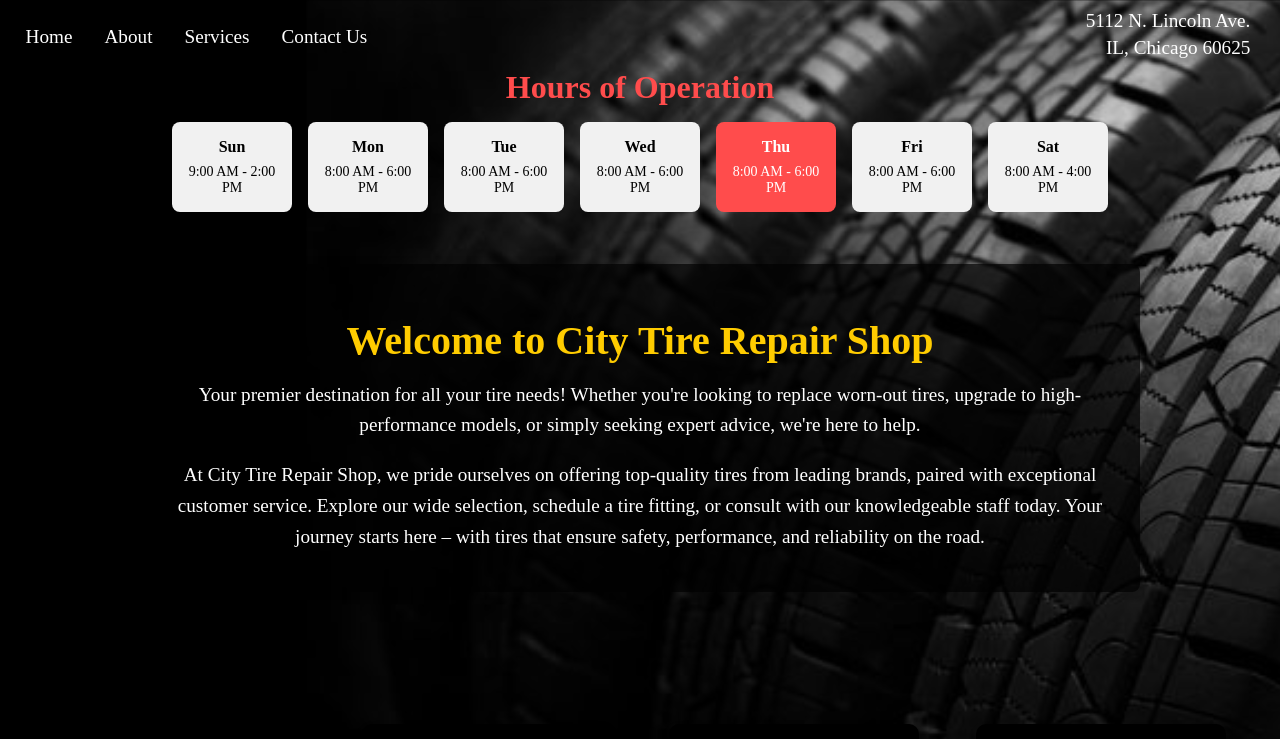
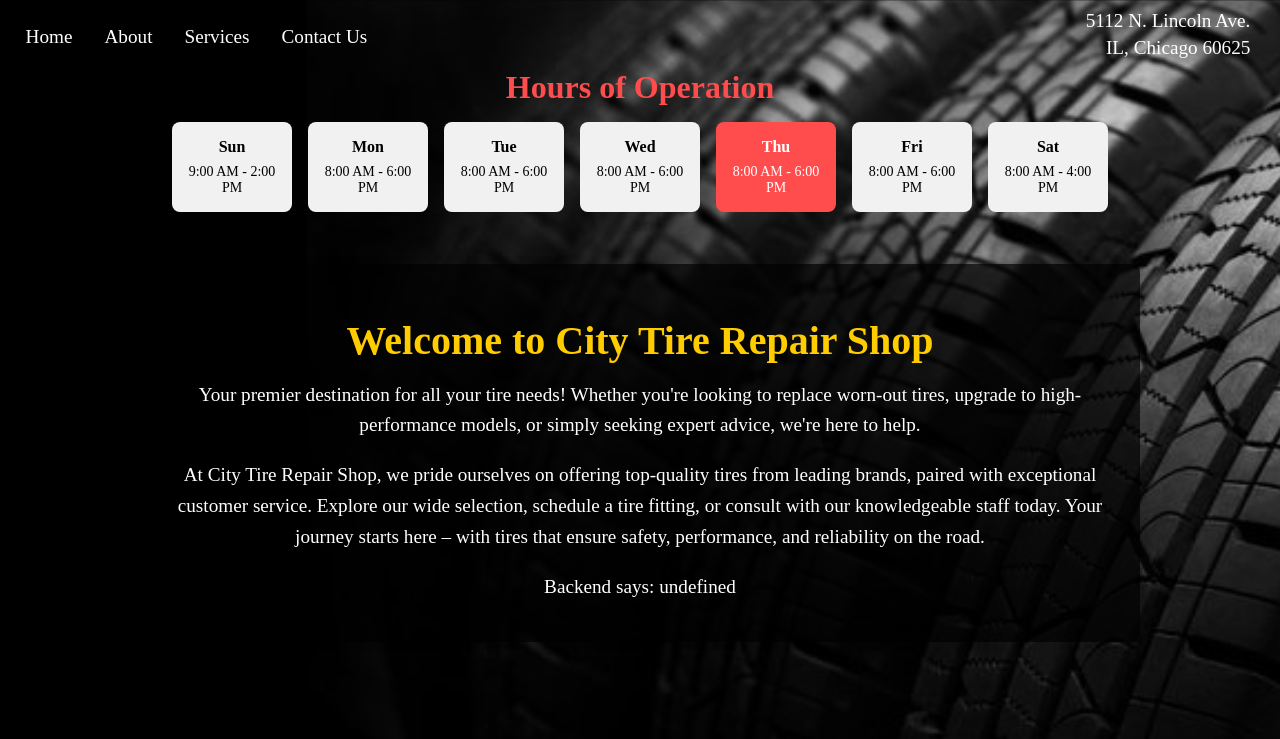
Before and after one commit to berbad/CityTireWebsite, a React (Create React App) app in the folder my-app/: page / in a window 1280 px wide. Shown: the top 739 px of the page. Built offline with nearby package versions, Linux system fonts and the light colour scheme; no server answers.

Commit message:
Port change for Website

```diff
--- a/my-app/src/App.js
+++ b/my-app/src/App.js
@@ -8,7 +8,7 @@ import Login from './pages/Login';
 import Register from './pages/Register';
 import Admin from './pages/Admin';
 import axios from 'axios';
-import config from './config'
+import config from './config';
 import Contact from './pages/Contact';
 
 function App() {
@@ -31,11 +31,12 @@ function App() {
 
   return (
     <Routes>
-      <Route path="/" element={<Home />} />
-      <Route path="/home" element={<Home />} />
+      <Route path="/" element={<Home backendData={backendData} />} />
+      <Route path="/home" element={<Home backendData={backendData} />} />
       <Route path="/about" element={<About />} />
       <Route path="/services" element={<Services />} />
       <Route path="/login" element={<Login />} />
+      <Route path="/register" element={<Register />} />
       <Route path="/admin" element={<Admin />} />
       <Route path="/contact" element={<Contact />} />
     </Routes>
--- a/my-app/src/pages/Home.jsx
+++ b/my-app/src/pages/Home.jsx
@@ -4,7 +4,7 @@ import Navbar from '../Components/Navbar';
 import Hours from '../Components/Hours';
 import '../Styles/Styles.css';
 
-const Home = () => {
+const Home = ({ backendData }) => {
   return (
     <div className="page-wrapper">
       <Navbar />
@@ -25,6 +25,9 @@ const Home = () => {
             journey starts here – with tires that ensure safety, performance,
             and reliability on the road.
           </p>
+
+          <p>{backendData ? `Backend says: ${backendData.message}` : "Loading..."}</p>
+
         </section>
       </main>
       <FeatureSection />
```
